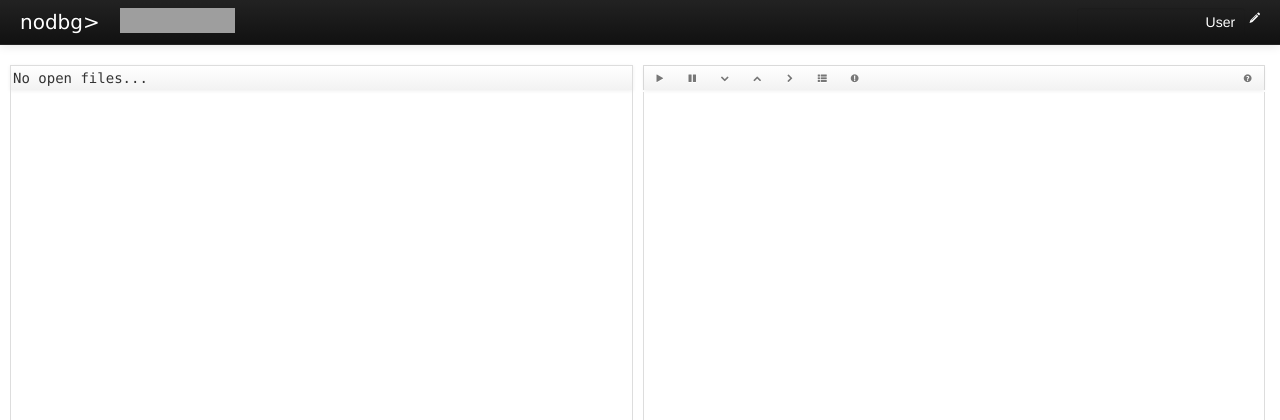
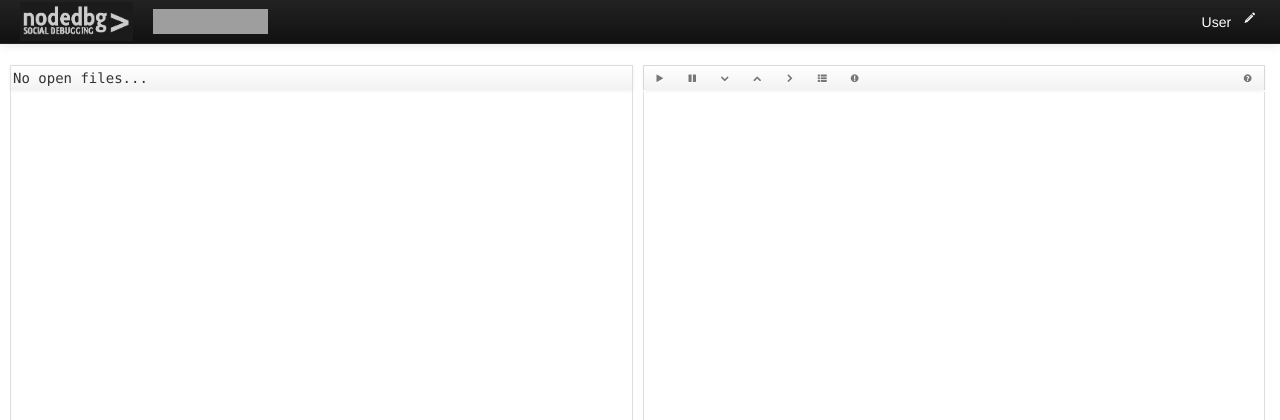
Before and after one commit to nko3/pandabits, a Node project: template site/views/test.html in a window 1280 px wide. Shown: the top 420 px of the page. Run offline with Node 20 templates, Linux system fonts and the light colour scheme; the template is opened without the code that fills it: most values are stand-ins (such as "Sample title", 1, 10 or a date in 2020); some libraries are stand-ins or nearby versions; grey boxes are pictures that could not be loaded.

Commit message:
Add logo, fix some styles

```diff
--- a/site/public/stylesheets/style.css
+++ b/site/public/stylesheets/style.css
@@ -222,11 +222,16 @@ a {
     color: red;
 }
 
+.user-form {
+    position: relative;
+}
+
 .user-form input {
     text-align: right;
     background: transparent;
     border: 0px;
     color: white;
+    padding-right: 25px;
 }
 
 .user-form input:hover {
@@ -247,9 +252,16 @@ a {
 }
 
 .user-form .edit-pencil {
+    position: absolute;
+    right: 5px;
+    top: 15px;
     color: white;
     line-height: 0px;
     text-decoration: none
+}
+
+.user-form input:focus + .edit-pencil  {
+    display: none;
 }
 
 .backtrace-table {
@@ -298,3 +310,12 @@ a {
 .help-sign td.help-key {
     padding-right: 6px;
 }
+
+.navbar .brand {
+    padding-top: 2px;
+    padding-bottom: 2px;
+}
+
+.navbar .brand img {
+    height: 39px;
+}
--- a/site/views/test.html
+++ b/site/views/test.html
@@ -47,10 +47,10 @@
             <span class="icon-bar"></span>
             <span class="icon-bar"></span>
           </a>
-          <a class="brand" href="#">nodbg&gt;</a>
+          <a class="brand" href="#"><img src="/images/logo_black.png"/></a>
           <div class="nav-collapse collapse">
             <iframe
-              style="margin-top: 8px"
+              style="margin-top: 9px"
               class="pull-left" src="http://nodeknockout.com/iframe/pandabits"
               frameborder=0 scrolling=no allowtransparency=true width="115" height="25">
             </iframe>
```
Also changed, not shown: site/public/images/logo_black.png (added), site/public/images/logo_white.png (added).
